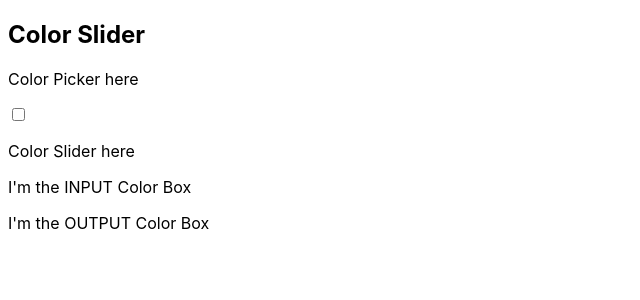
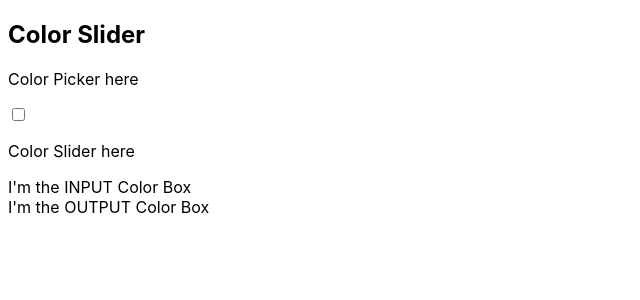
Before and after one commit to STLnick/react-color-slider, a React (Create React App) app: page / in a window 1280 px wide. Shown: the top 300 px of the page, without its empty margins (0-640 px from the left). Built offline with nearby package versions, Linux system fonts and the light colour scheme.

Commit message:
:construction: Change returned element to div

```diff
--- a/src/components/ColorTool/ColorDisplayBox/index.js
+++ b/src/components/ColorTool/ColorDisplayBox/index.js
@@ -8,9 +8,9 @@ export const ColorDisplayBox = ({ color, purpose }) => {
   }
 
   return (
-    <p style={styling}>
+    <div style={styling}>
       I'm the {purpose} Color Box
-    </p>
+    </div>
   )
 }
 
```
